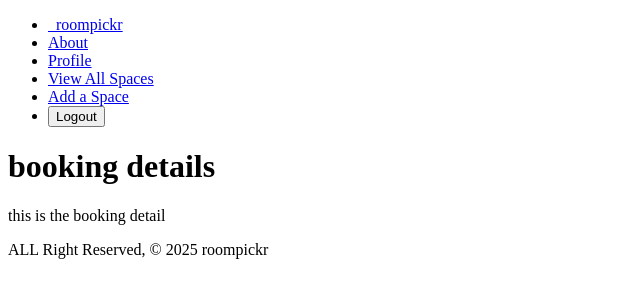
After one commit to Fatema-Abdulla/RoomPickr, a Django app: page /space/1/booking_detail/ in a window 1280 px wide. The commit adds this page. Shown: the top 300 px of the page, without its empty margins (0-640 px from the left). Run offline with Django 5.2, Linux system fonts and the light colour scheme; a user stored in the database is signed in; tables that the repository leaves empty hold one stand-in row (values such as "Sample post").

Commit message:
booking and booking detail error fixed

```diff
--- a/roompickr/main_app/models.py
+++ b/roompickr/main_app/models.py
@@ -73,6 +73,12 @@ class Booking(models.Model):
     def __str__(self):
         return f'booking {self.space.name} for {self.user.username}'
 
+    def get_absolute_url(self):
+        return reverse("booking_detail", kwargs={"pk": self.id})
+
+
+
+
 class Question(models.Model):
     created_at=models.DateTimeField(auto_now_add=True)
     title=models.CharField(max_length=150)
--- a/roompickr/main_app/templates/base.html
+++ b/roompickr/main_app/templates/base.html
@@ -4,11 +4,7 @@
   <head>
     <meta charset="UTF-8" />
     <meta name="viewport" content="width=device-width, initial-scale=1.0" />
-      <link
-      rel="stylesheet"
-      href="https://cdnjs.cloudflare.com/ajax/libs/materialize/1.0.0/css/materialize.min.css"
-    />
-    <script src="https://cdnjs.cloudflare.com/ajax/libs/materialize/1.0.0/js/materialize.min.js"></script>
+
     <title>Room Pickr</title>
 
   </head>
--- /dev/null
+++ b/roompickr/main_app/templates/main_app/booking_detail.html
@@ -0,0 +1,8 @@
+{% extends 'base.html' %}
+
+{% block content %}
+
+<h1>booking details</h1>
+<p>this is the booking detail</p>
+
+{%endblock%}
--- a/roompickr/main_app/templates/spaces/detail.html
+++ b/roompickr/main_app/templates/spaces/detail.html
@@ -41,6 +41,6 @@
   {% endfor %} {% endif %}
 </div>
 <button>
-  <a href="{% url 'start_booking' space.id space.user_id %}">start booking</a>
+  <a href="{% url 'start_booking' space.id  %}">start booking</a>
 </button>
 {% endblock %}
--- a/roompickr/main_app/urls.py
+++ b/roompickr/main_app/urls.py
@@ -20,6 +20,7 @@ urlpatterns = [
     path('spaces/<int:space_id>/edit_feedback/<int:feedback_id>/', views.edit_feedback, name='edit_feedback'),
     path('spaces/<int:space_id>/delete_feedback/<int:feedback_id>/', views.delete_feedback, name='delete_feedback'),
 
-    path('spaces/<int:space_id>/booking/<int:user_id>/', views.start_booking.as_view(), name='start_booking' )
+    path('spaces/<int:pk>/booking/', views.start_booking.as_view(), name='start_booking' ),
+    path('space/<int:pk>/booking_detail/', views.BookingDetail.as_view(), name='booking_detail'),
 
 ]
--- a/roompickr/main_app/views.py
+++ b/roompickr/main_app/views.py
@@ -124,8 +124,13 @@ def delete_feedback(request, space_id, feedback_id):
 
 class start_booking(LoginRequiredMixin, CreateView):
     model = Booking
-    fields = ['start', 'end', 'status', 'total_price']
+    fields = ['start', 'end', 'total_price']
 
     def form_valid(self, form):
+        form.instance.space_id = self.kwargs["pk"]
         form.instance.user = self.request.user
         return super().form_valid(form)
+
+
+class BookingDetail(LoginRequiredMixin, DetailView):
+    model = Booking
```
Also changed, not shown: roompickr/main_app/templates/main_app/booking_form.html (+4 -12 lines).
